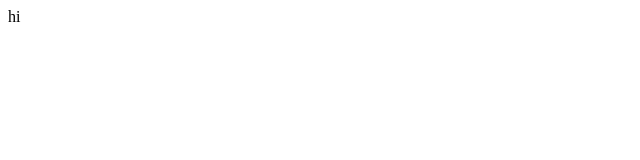
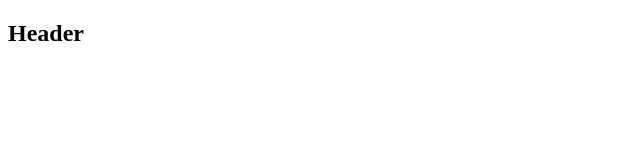
Before and after one commit to aquaman122/into-the-rest-area, a React (Create React App) app in the folder client/: page / in a window 1280 px wide. Shown: the top 160 px of the page, without its empty margins (0-640 px from the left). Built offline with nearby package versions, Linux system fonts and the light colour scheme.

Commit message:
feat: craco 설치

```diff
--- /dev/null
+++ b/client/craco.config.js
@@ -0,0 +1,14 @@
+const cracoAlias = require('craco-alias');
+
+module.exports = {
+  plugins: [
+    {
+      plugin: cracoAlias,
+      options: {
+        source: 'tsconfig',
+        tsConfigPath: 'tsconfig.paths.json',
+        debug: false,
+      },
+    },
+  ],
+};
--- a/client/src/App.tsx
+++ b/client/src/App.tsx
@@ -1,8 +1,11 @@
 import './App.css';
+import Header from '@/components/header/Header';
 
 function App() {
   return (
-    <>hi</>
+    <>
+      <Header />
+    </>
   );
 }
 
--- /dev/null
+++ b/client/src/components/header/Header.tsx
@@ -0,0 +1,11 @@
+import styled from "styled-components";
+
+export default function Header() {
+  return (
+    <HeaderStyle>
+      <h2>Header</h2>
+    </HeaderStyle>
+  );
+}
+
+const HeaderStyle = styled.div``;
```
Also changed, not shown: client/package.json (+6 -3 lines), client/tsconfig.json (+3 -8 lines), client/tsconfig.paths.json (added, +8 -0 lines), 1 other file (tests, documents, lock files or other folders).
